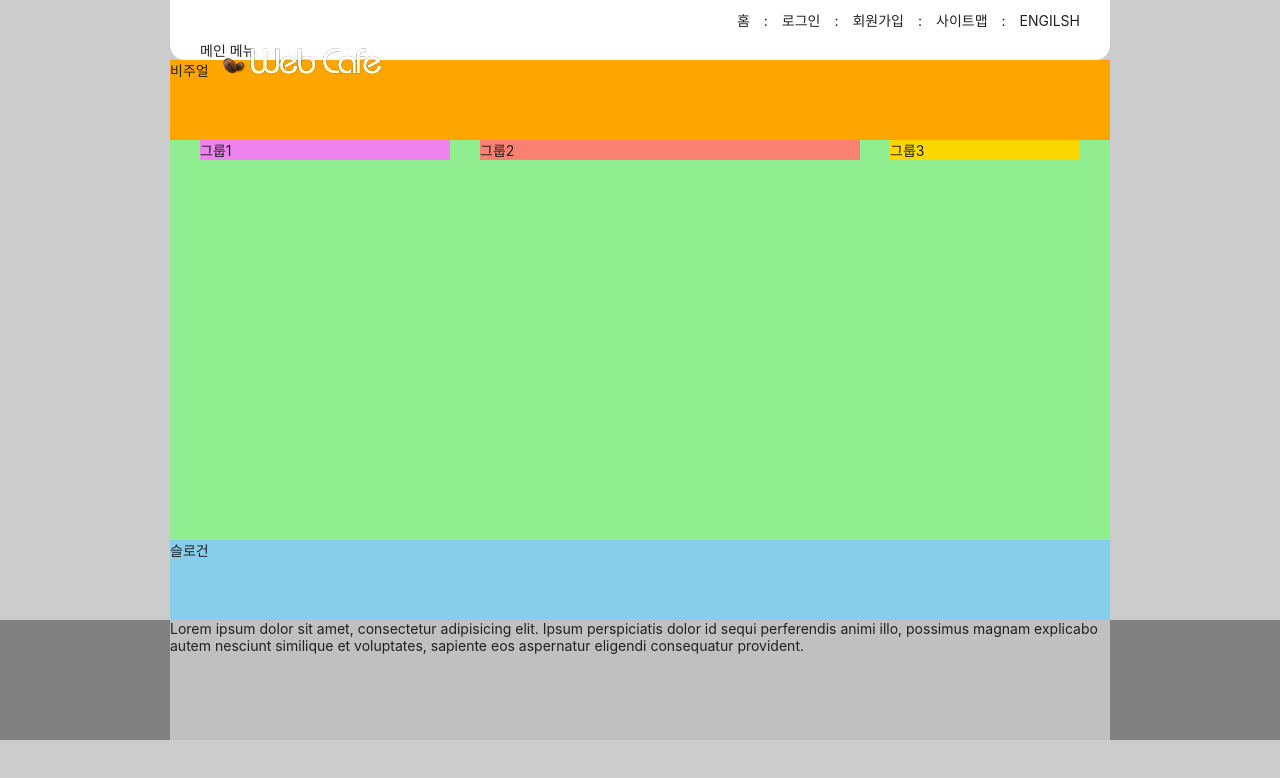
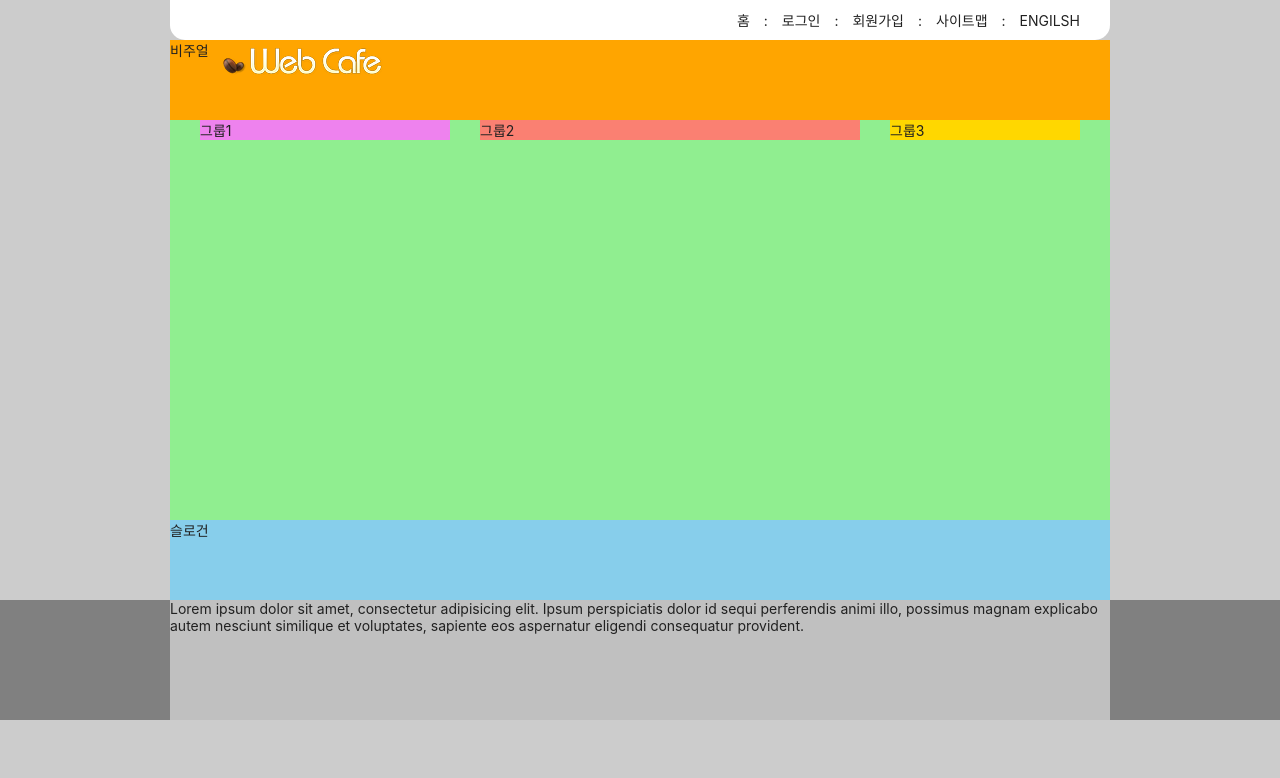
Before and after one commit to third-park/HTML5, a plain HTML site: page index.html in a window 1280 px wide. Drawn offline with Linux system fonts and the light colour scheme; a web font is replaced by a local one.

Commit message:
숨김컨텐츠 적용

```diff
--- a/styles/style.css
+++ b/styles/style.css
@@ -1,6 +1,12 @@
 @import url(./normalize.css);
 @import url(./reset.css);
 
+/* 숨김컨텐츠 */
+.a11y-hidden {
+  background-color: yellow;
+  position: absolute;
+  top: -9999em;
+}
 /* 기본 스타일 */
 *,
 *::before,
```
